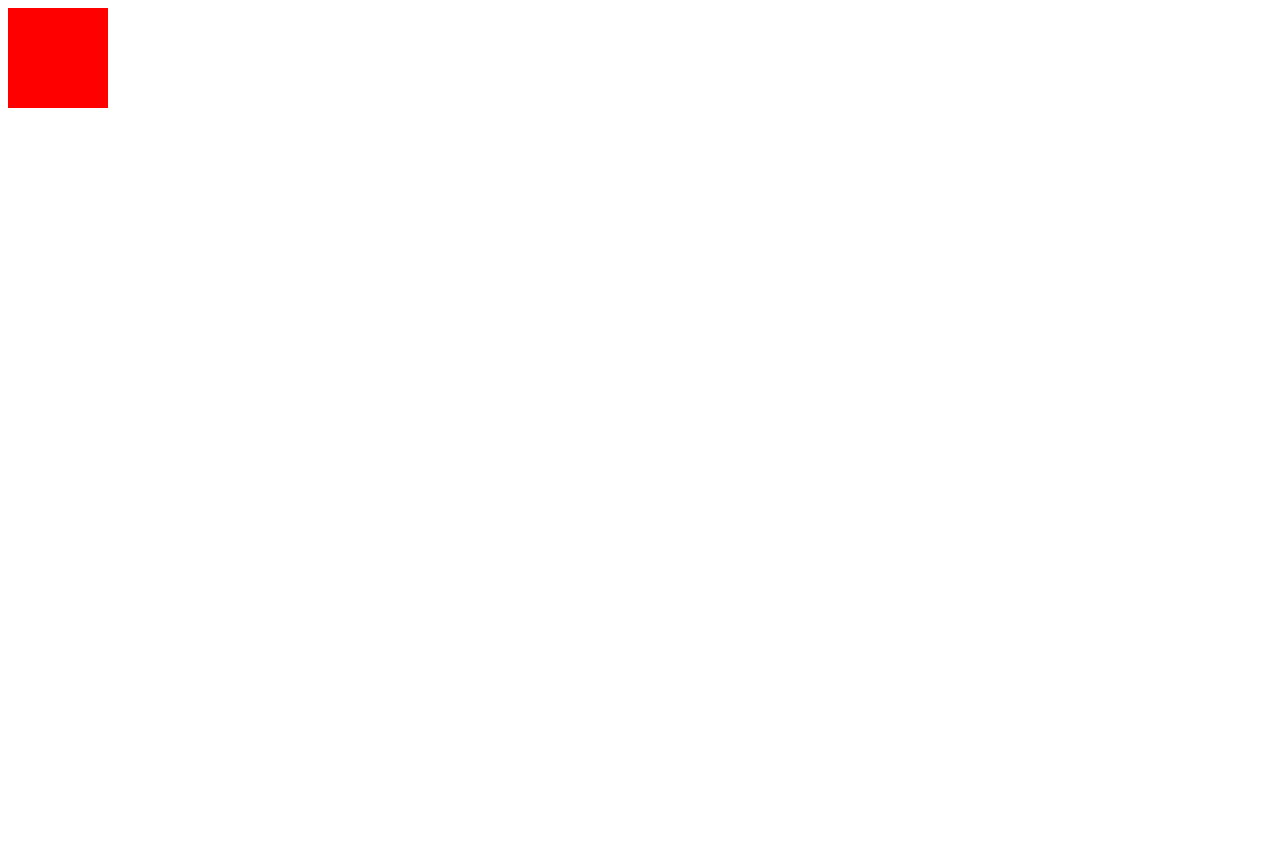
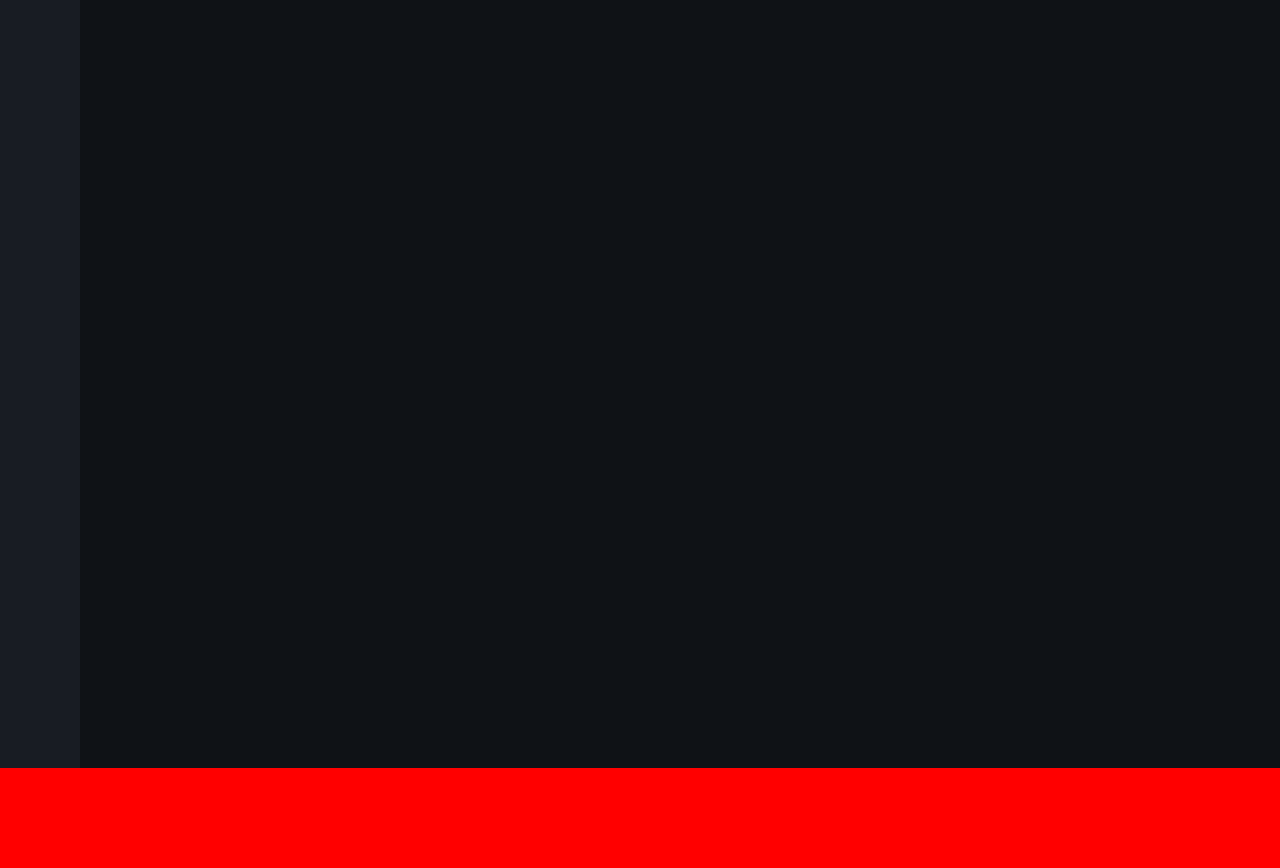
Before and after one commit to yomarcoslinss/ada-formacao-primeiro-codigo, a plain HTML site: page 03 - POO (JS)/01 - Desafio • Tema livre/index.html in a window 1280 px wide. Before the commit the page ends 800 px from the top, so only its background shows below. Drawn offline with Linux system fonts and the light colour scheme.

Commit message:
feat: estilo e layout criados

```diff
--- a/03 - POO (JS)/01 - Desafio • Tema livre/index.html
+++ b/03 - POO (JS)/01 - Desafio • Tema livre/index.html
@@ -4,9 +4,17 @@
     <meta charset="UTF-8">
     <meta name="viewport" content="width=device-width, initial-scale=1.0">
     <title>Sistema de Hospedagem | yomarcoslinss</title>
+    <link rel="stylesheet" href="./src/styles/style.css">
 </head>
 <body>
-    <div style="width: 100px; height: 100px; background-color: red;" id="botao"></div>
+    <main class="layout">
+        <div class="sidebar">
+
+        </div>
+        <div class="body"></div>
+    </main>
+
+    <div style="width: 100%; height: 100px; background-color: red;" id="botao"></div>
     <script type="module" src="./src/main.js"></script>
 </body>
 </html>
--- /dev/null
+++ b/03 - POO (JS)/01 - Desafio • Tema livre/src/styles/style.css
@@ -0,0 +1,27 @@
+* {
+    padding: 0;
+    margin: 0;
+    box-sizing: border-box;
+}
+
+.layout {
+    width: 100%;
+    height: 768px;
+    background-color: rgb(15, 18, 22);
+
+
+    display: grid;
+    grid:
+        "sidebar body" 1fr
+        / auto 1fr;
+    gap: 8px;
+}
+
+.sidebar {
+    grid-area: sidebar;
+    width: 80px;
+    background-color: rgb(24, 28, 35);
+}
+.body {
+    grid-area: body;
+}
```
Also changed, not shown: 03 - POO (JS)/01 - Desafio • Tema livre/src/script.js (added, +18 -0 lines).
